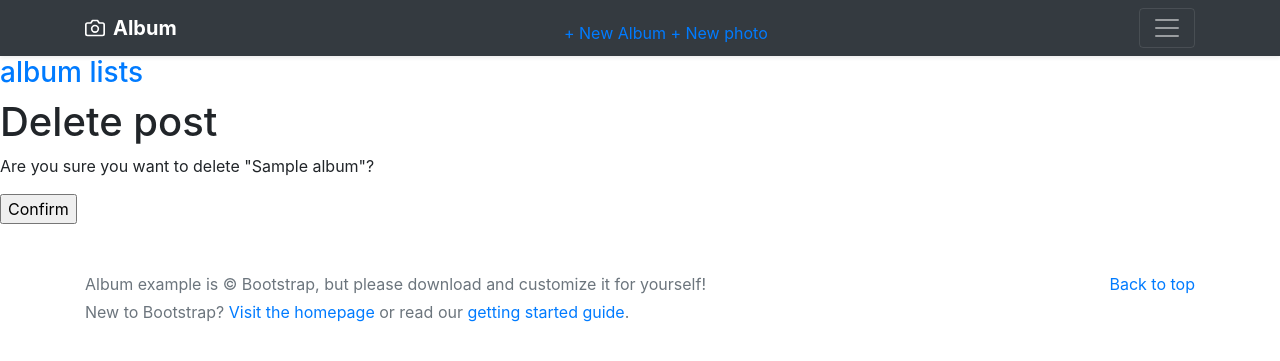
After one commit to atheenaantonyt9689/albumManagement, a Django app: page /albums/1/delete/ in a window 1280 px wide. The commit adds this page. Shown: the top 361 px of the page. Run offline with Django 3.2, Linux system fonts and the light colour scheme; tables that the repository leaves empty hold one stand-in row (values such as "Sample post"); some libraries are stand-ins or nearby versions.

Commit message:
CRUD: Create - Read - Upadate -Delete

```diff
--- a/albums/models.py
+++ b/albums/models.py
@@ -6,7 +6,7 @@
     title = models.CharField(max_length=200)
     description = models.TextField()
     def get_absolute_url(self):
-        return reverse('album_detail', args=[str(self.id)])
+        return reverse('album-detail', args=[str(self.id)])
 
     def __str__(self):
         return self.title
--- a/albums/urls.py
+++ b/albums/urls.py
@@ -1,7 +1,11 @@
 from django.urls import path
-from .views import AlbumListView,AlbumDetailView,PhotoCreateView
+from .views import AlbumListView,AlbumDetailView,PhotoCreateView,AlbumCreateView,AlbumUpdateView,PhotoUpdateView,AlbumDeleteView
 urlpatterns = [
-    path('albums/new/',PhotoCreateView.as_view(), name='album_new'),
+    path('albums/<int:pk>/delete/',AlbumDeleteView.as_view(), name='album_delete'),
+    path('albums/<int:pk>/editPhoto/',PhotoUpdateView.as_view(),name='photo-edit'),
+    path('albums/<int:pk>/edit/',AlbumUpdateView.as_view(),name='album-edit'),
+    path('albums/new/',AlbumCreateView.as_view(), name='album_new'),
+    path('albums/newphoto/',PhotoCreateView.as_view(), name='photo_new'),
     path('albums/<int:pk>/',AlbumDetailView.as_view(), name='album-detail'),
     path('', AlbumListView.as_view(), name='album-list'),
 ]
--- a/albums/views.py
+++ b/albums/views.py
@@ -1,5 +1,6 @@
 from django.views.generic import ListView,DetailView
-from django.views.generic.edit import CreateView
+from django.views.generic.edit import CreateView,UpdateView,DeleteView
+from django.urls import reverse_lazy
 
 # Create your views here.
 from .models import Album,Photo
@@ -13,7 +14,35 @@
     model = Album
     template_name='albums/album-detail.html'
 
+class PhotoDetailView(DetailView):
+
+    model = Photo
+    template_name='albums/album-detail.html'
+#create functions
+
+class AlbumCreateView(CreateView):
+    model = Album
+    template_name='albums/album_new.html'
+    fields='__all__'
+
 class PhotoCreateView(CreateView):
     model = Photo
-    template_name='albums/album_new.html'
+    template_name ='albums/photo_new.html'
     fields='__all__'
+
+
+#update functions
+class AlbumUpdateView(UpdateView):
+    model = Album
+    template_name = 'albums/album-edit.html'
+    fields = ['title','description']
+
+class PhotoUpdateView(UpdateView):
+    model = Photo
+    template_name = 'albums/photo-edit.html'
+    fields = ['image_url','description','posted_at']
+
+class AlbumDeleteView(DeleteView):
+    model = Album
+    template_name = 'albums/album_delete.html'
+    success_url = reverse_lazy('album-list')
--- a/templates/albums/album-detail.html
+++ b/templates/albums/album-detail.html
@@ -2,6 +2,7 @@
 {% block content %}
     <div class="post-entry">
         <section class="jumbotron text-center">
+
             <div class="container">
 
               <h1>{{object.title}}</h1>
@@ -40,7 +41,9 @@
                 </div>
                 {% endfor %}
                 </div>
-
+                <a href="{% url 'album-edit' album.pk %}">+ Edit Album</a>
+                <a href="{% url 'photo-edit' album.pk %}">+ Edit photo</a>
+                <p><a href="{% url 'album_delete' album.pk %}">+ Delete Album</a></p>
                 </div>
 
                 </div>
--- /dev/null
+++ b/templates/albums/album_delete.html
@@ -0,0 +1,8 @@
+{% extends 'layouts/base.html' %}
+{% block content %}
+        <h1>Delete post</h1>
+    <form action="" method="post">{% csrf_token %}
+    <p>Are you sure you want to delete "{{ album.title }}"?</p>
+    <input type="submit" value="Confirm" />
+    </form>
+{% endblock content %}
--- a/templates/layouts/base.html
+++ b/templates/layouts/base.html
@@ -83,6 +83,7 @@
 
         <div class="nav-right">
           <a href="{% url 'album_new' %}">+ New Album</a>
+          <a href="{% url 'photo_new' %}">+ New photo</a>
           </div>
       </a>
       <button class="navbar-toggler" type="button" data-toggle="collapse" data-target="#navbarHeader" aria-controls="navbarHeader" aria-expanded="false" aria-label="Toggle navigation">
```
Also changed, not shown: templates/albums/album-edit.html (added, +9 -0 lines), templates/albums/album_edit.html (added, +10 -0 lines), templates/albums/photo-edit.html (added, +9 -0 lines), templates/albums/photo_new.html (added, +9 -0 lines).
